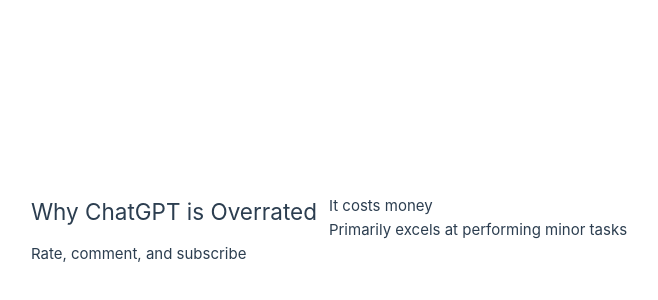
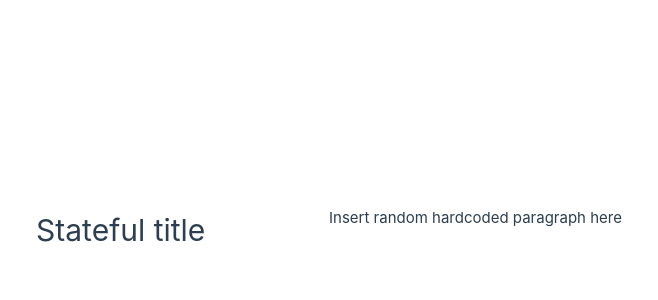
Before and after one commit to JasonXBOptel/vue_fullstack, a Vue app: page / in a window 1280 px wide. Shown: the part 170-470 px from the top of the page, without its empty margins (311-969 px from the left). Built offline with nearby package versions, Linux system fonts and the light colour scheme.

Commit message:
Scoped Singular Slots

```diff
--- a/src/App.vue
+++ b/src/App.vue
@@ -3,24 +3,14 @@
 export default {
   components: { CustomComp },
   data() {
-    return { var1: "uno" };
+    return { var1: "Stateful message" };
   },
 };
 </script>
 
 <template>
-  <CustomComp>
-    <template v-slot:title>
-      <h1>Why ChatGPT is Overrated</h1>
-    </template>
-
-    <template #mainBody>
-      <p>It costs money</p>
-      <p>Primarily excels at performing minor tasks</p>
-    </template>
-
-    <template #footer>
-      <p>Rate, comment, and subscribe</p>
-    </template>
+  <CustomComp v-slot="slotProps">
+    <h1>{{ slotProps.title }}</h1>
+    <p>{{ slotProps.text }}</p>
   </CustomComp>
 </template>
--- a/src/split/CustomComp.vue
+++ b/src/split/CustomComp.vue
@@ -1,11 +1,14 @@
+<script>
+export default {
+  data() {
+    return { titleState: "Stateful title" };
+  },
+};
+</script>
 <template>
-  <section>
-    <slot name="title"></slot>
-  </section>
-  <section>
-    <slot name="mainBody"></slot>
-  </section>
-  <section>
-    <slot name="footer"></slot>
-  </section>
+  <slot
+    v-bind:title="titleState"
+    v-bind:text="'Insert random hardcoded paragraph here'"
+  >
+  </slot>
 </template>
```
